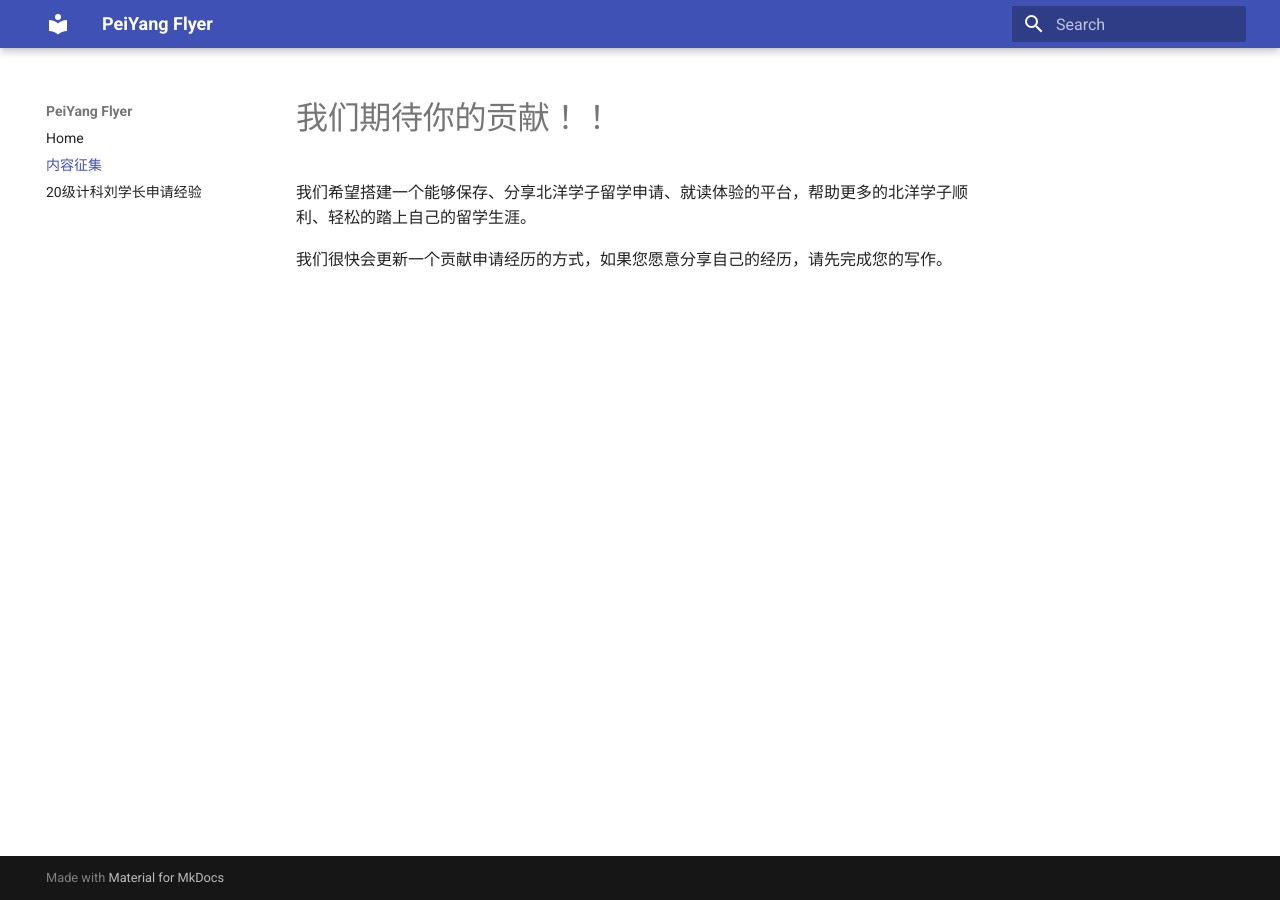
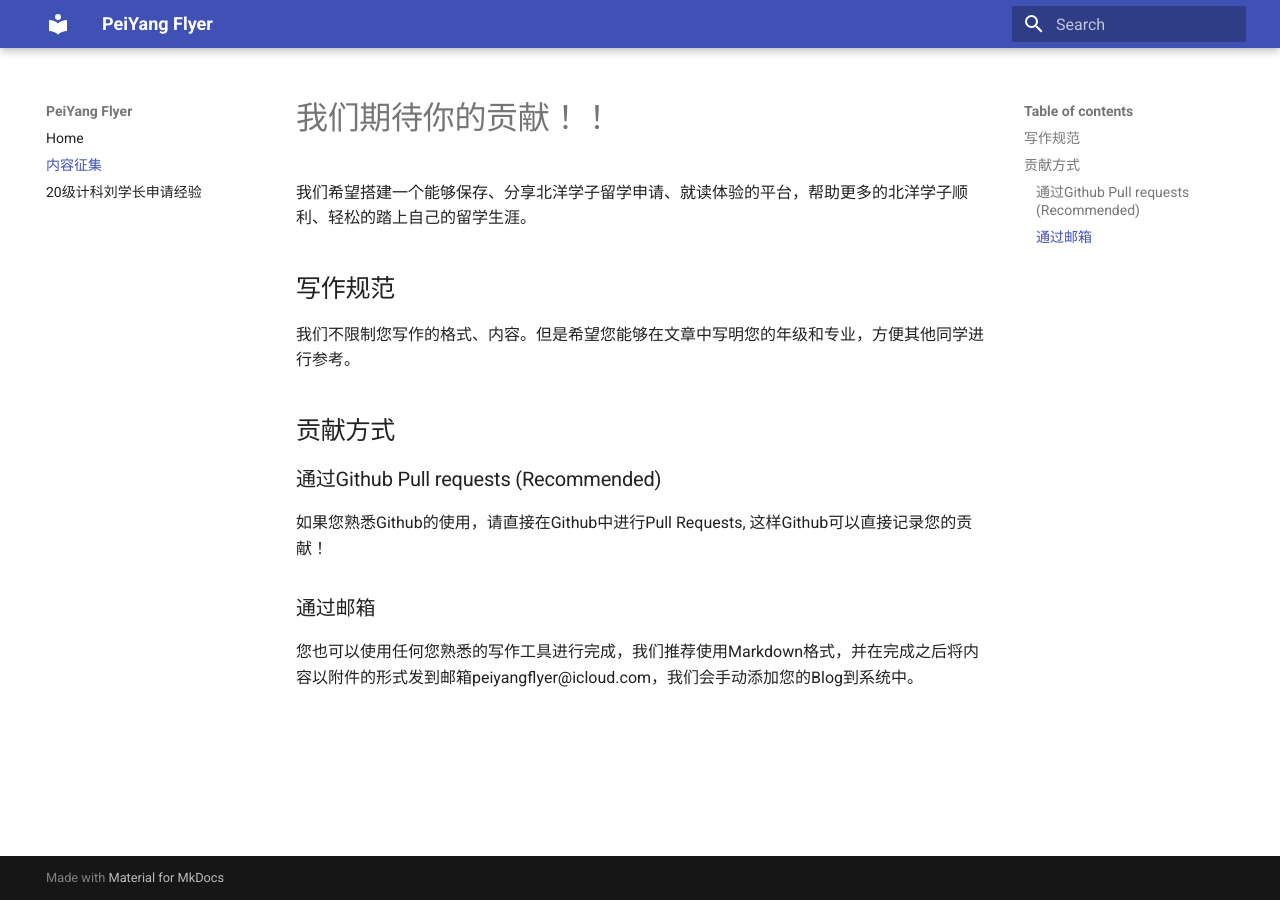
Before and after one commit to bytezzz/peiyangflyer, an MkDocs documentation site: the page built from docs/contribution.md, in a window 1280 px wide. Built offline with MkDocs 1.6.1 and Material for MkDocs 9.7.7, drawn with Linux system fonts in a browser that asks for light colours.

Commit message:
Update contribution.md
添加贡献方式

```diff
--- a/docs/contribution.md
+++ b/docs/contribution.md
@@ -2,4 +2,18 @@
 
 我们希望搭建一个能够保存、分享北洋学子留学申请、就读体验的平台，帮助更多的北洋学子顺利、轻松的踏上自己的留学生涯。
 
-我们很快会更新一个贡献申请经历的方式，如果您愿意分享自己的经历，请先完成您的写作。
+
+
+## 写作规范
+
+我们不限制您写作的格式、内容。但是希望您能够在文章中写明您的年级和专业，方便其他同学进行参考。
+
+## 贡献方式
+
+### 通过Github Pull requests (Recommended)
+
+如果您熟悉Github的使用，请直接在Github中进行Pull Requests, 这样Github可以直接记录您的贡献！
+
+### 通过邮箱
+
+您也可以使用任何您熟悉的写作工具进行完成，我们推荐使用Markdown格式，并在完成之后将内容以附件的形式发到邮箱peiyangflyer@icloud.com，我们会手动添加您的Blog到系统中。
```
